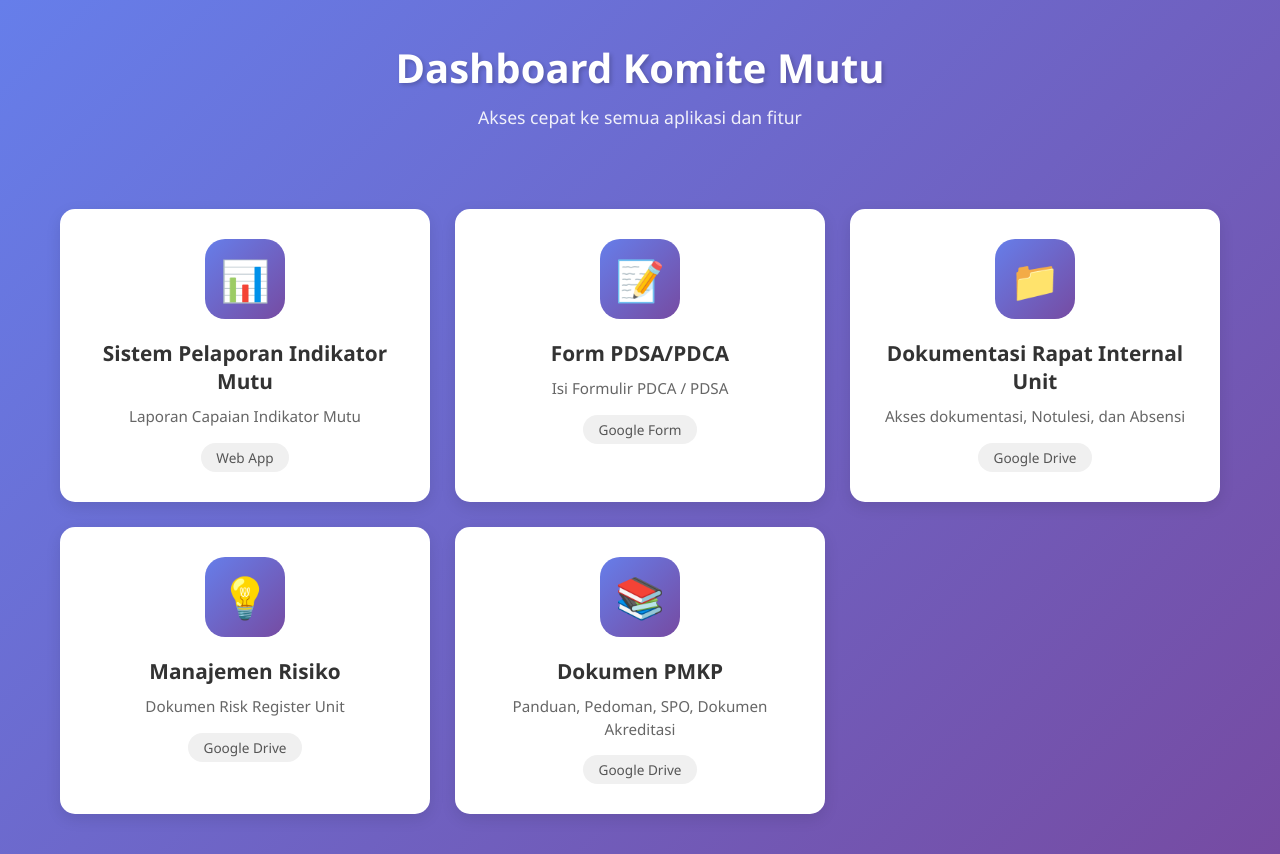
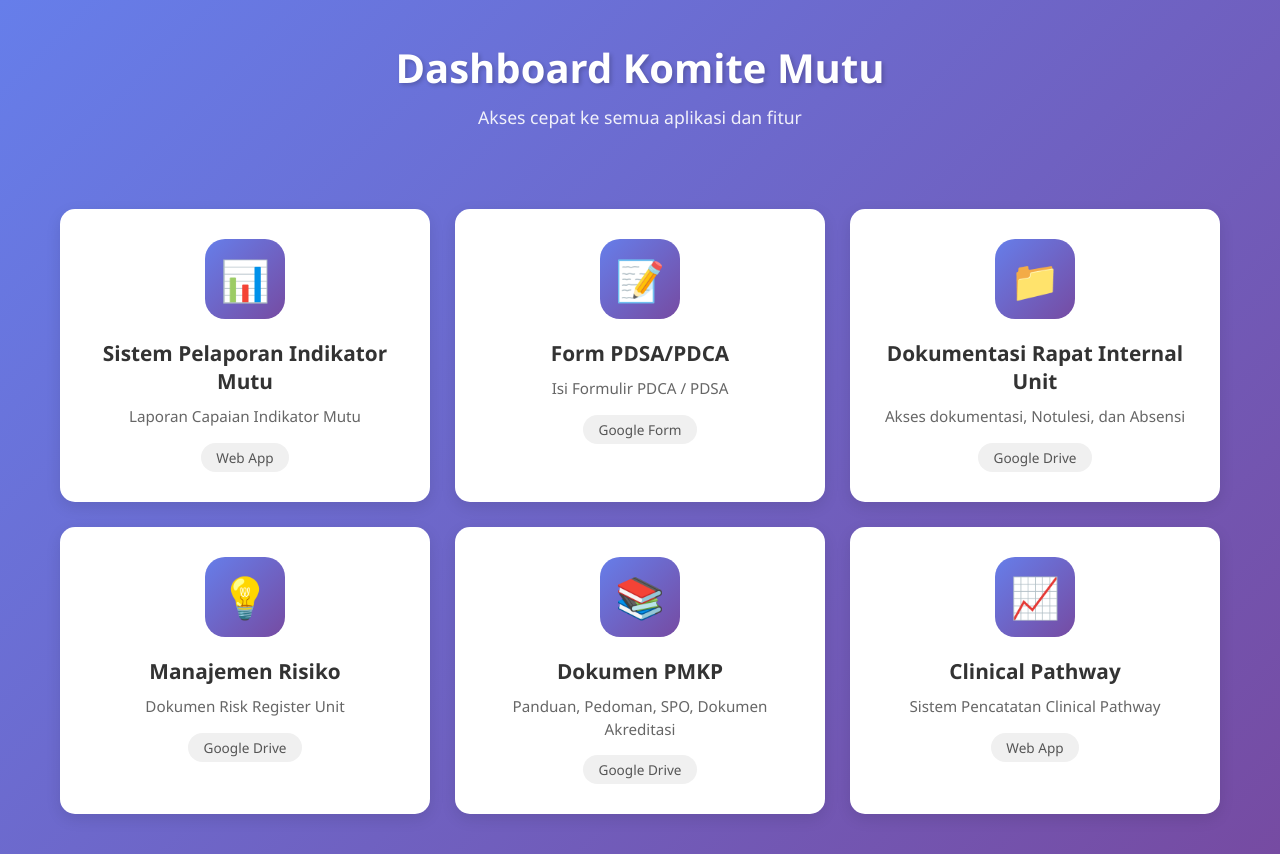
Before and after one commit to sihamakbar/dashboard_komite_mutu, a plain HTML site: page index.html in a window 1280 px wide. Drawn offline with Linux system fonts and the light colour scheme.

Commit message:
Update index.html

```diff
--- a/index.html
+++ b/index.html
@@ -146,12 +146,6 @@
             </a>
 
             <!-- Contoh Aplikasi Lain
-            <a href="https://example.com/app2" class="app-card" target="_blank">
-                <div class="app-icon">📈</div>
-                <h3>Dashboard Indikator</h3>
-                <p>Monitoring indikator mutu dan keselamatan pasien</p>
-                <span class="app-badge">Web App</span>
-            </a>
 
             <a href="https://forms.google.com/your-form-id-2" class="app-card" target="_blank">
                 <div class="app-icon">🔍</div>
@@ -174,6 +168,13 @@
                 <span class="app-badge">Google Drive</span>
             </a>
 
+            <a href="https://clinical-pathway.wuaze.com/index.php" class="app-card" target="_blank">
+                <div class="app-icon">📈</div>
+                <h3>Clinical Pathway</h3>
+                <p>Sistem Pencatatan Clinical Pathway</p>
+                <span class="app-badge">Web App</span>
+            </a>
+
             <!-- <a href="https://example.com/app4" class="app-card" target="_blank">
                 <div class="app-icon">🎯</div>
                 <h3>Manajemen PMKP</h3>
```
